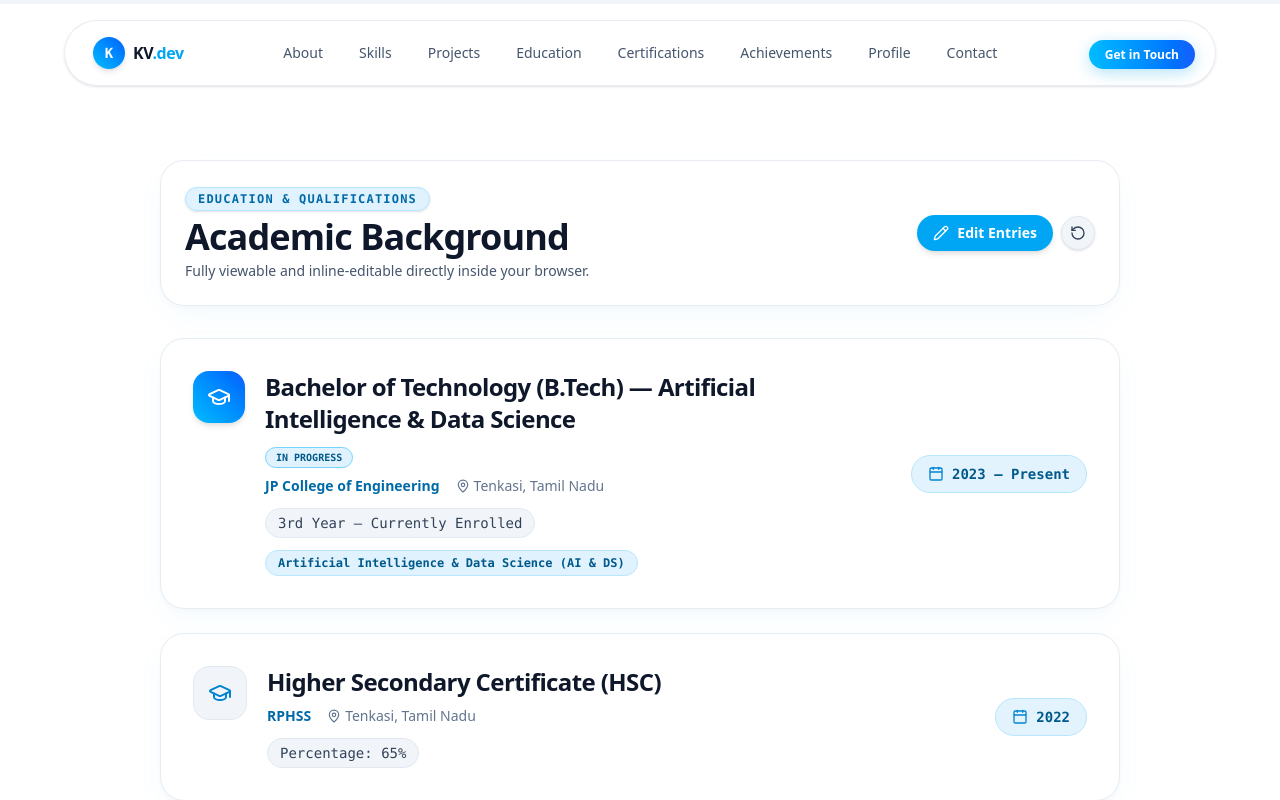
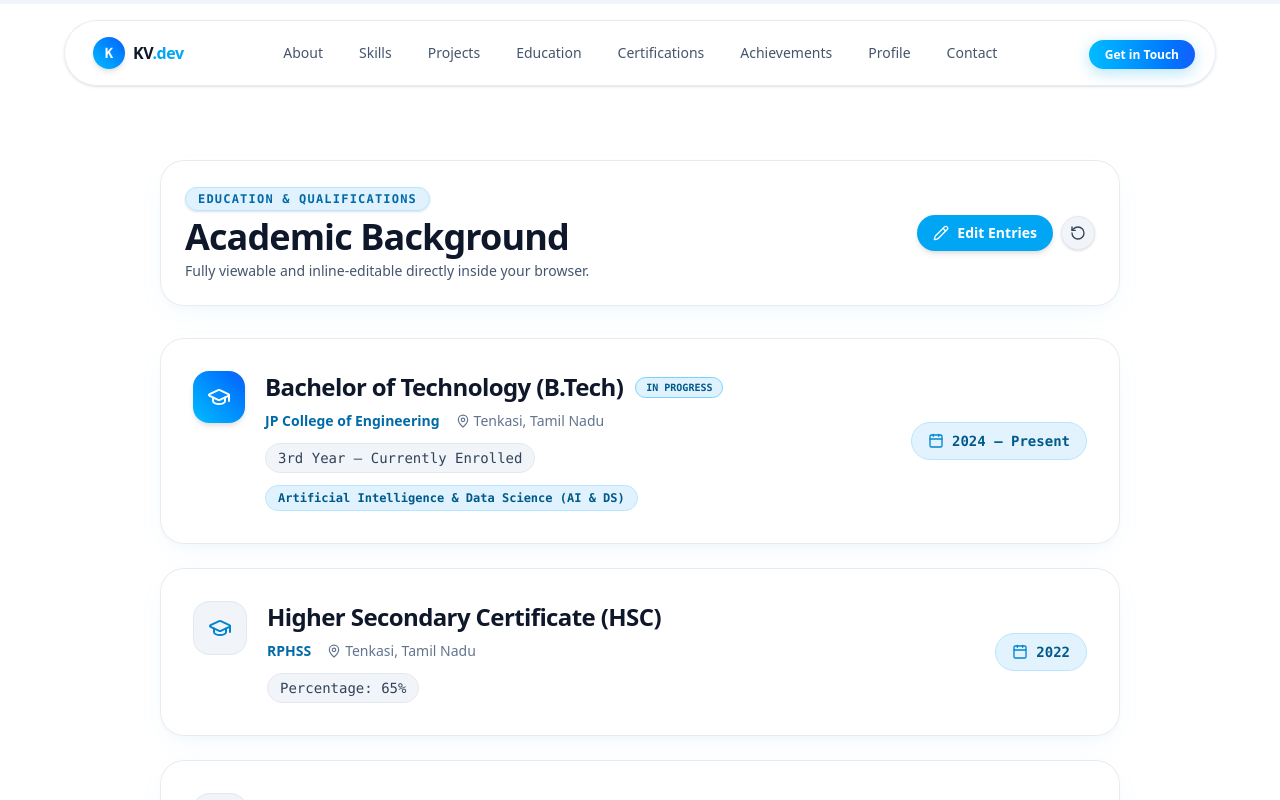
Before and after one commit to kumaravadivel2410-glitch/portfolic, a Next.js app: page /education in a window 1280 px wide. Shown: the top 800 px of the page. Built offline with nearby package versions, Linux system fonts and the light colour scheme.

Commit message:
Update B.Tech education period to 2024 - Present and degree title format

```diff
--- a/src/data/content.ts
+++ b/src/data/content.ts
@@ -145,11 +145,11 @@ export const portfolioContent = {
   education: [
     {
       id: "edu-1",
-      degree: "Bachelor of Technology (B.Tech) — Artificial Intelligence & Data Science",
+      degree: "Bachelor of Technology (B.Tech)",
       status: "3rd Year — Currently Enrolled",
       institution: "JP College of Engineering",
       location: "Tenkasi, Tamil Nadu",
-      period: "2023 – Present",
+      period: "2024 – Present",
       isCurrent: true,
       cgpaBranch: "Artificial Intelligence & Data Science (AI & DS)",
     },
```
